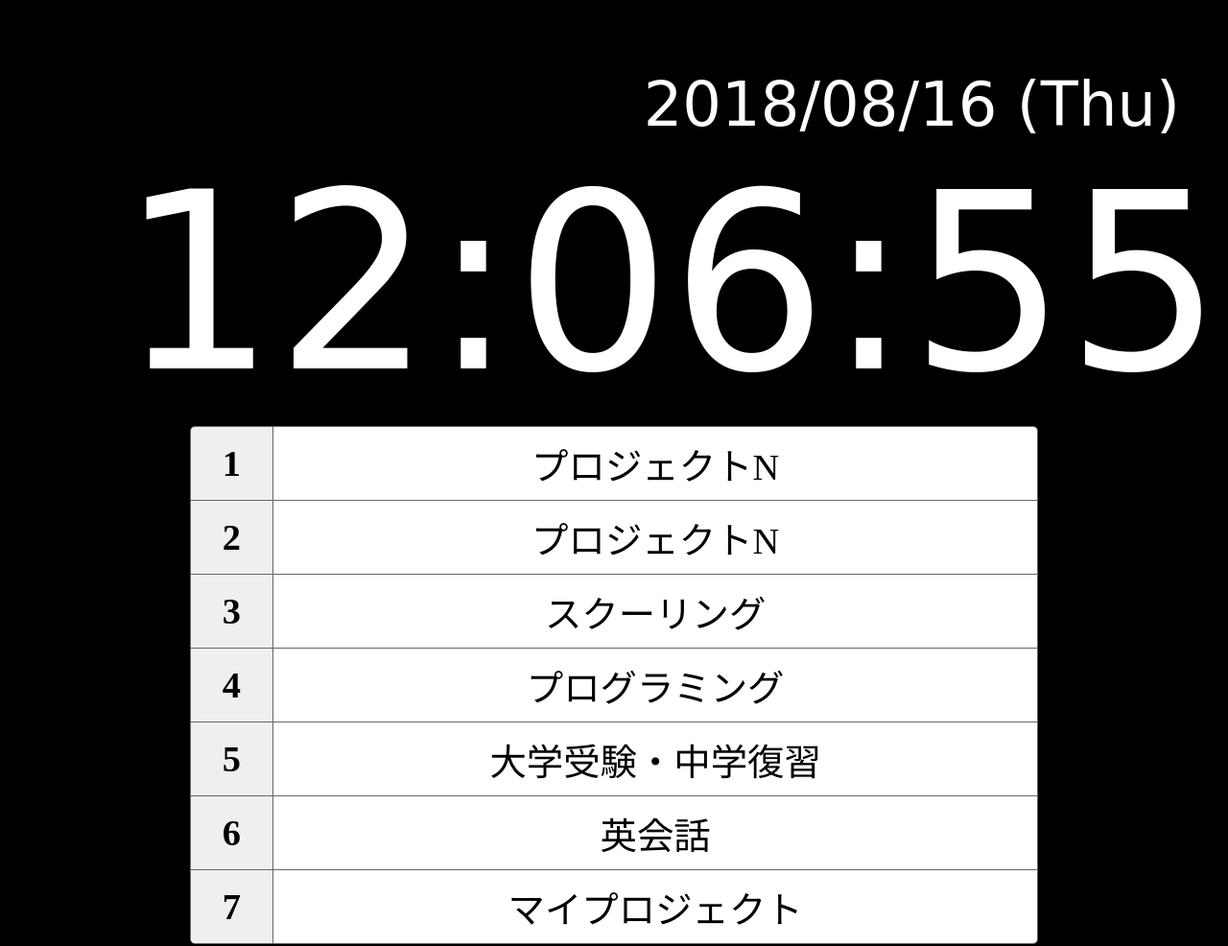
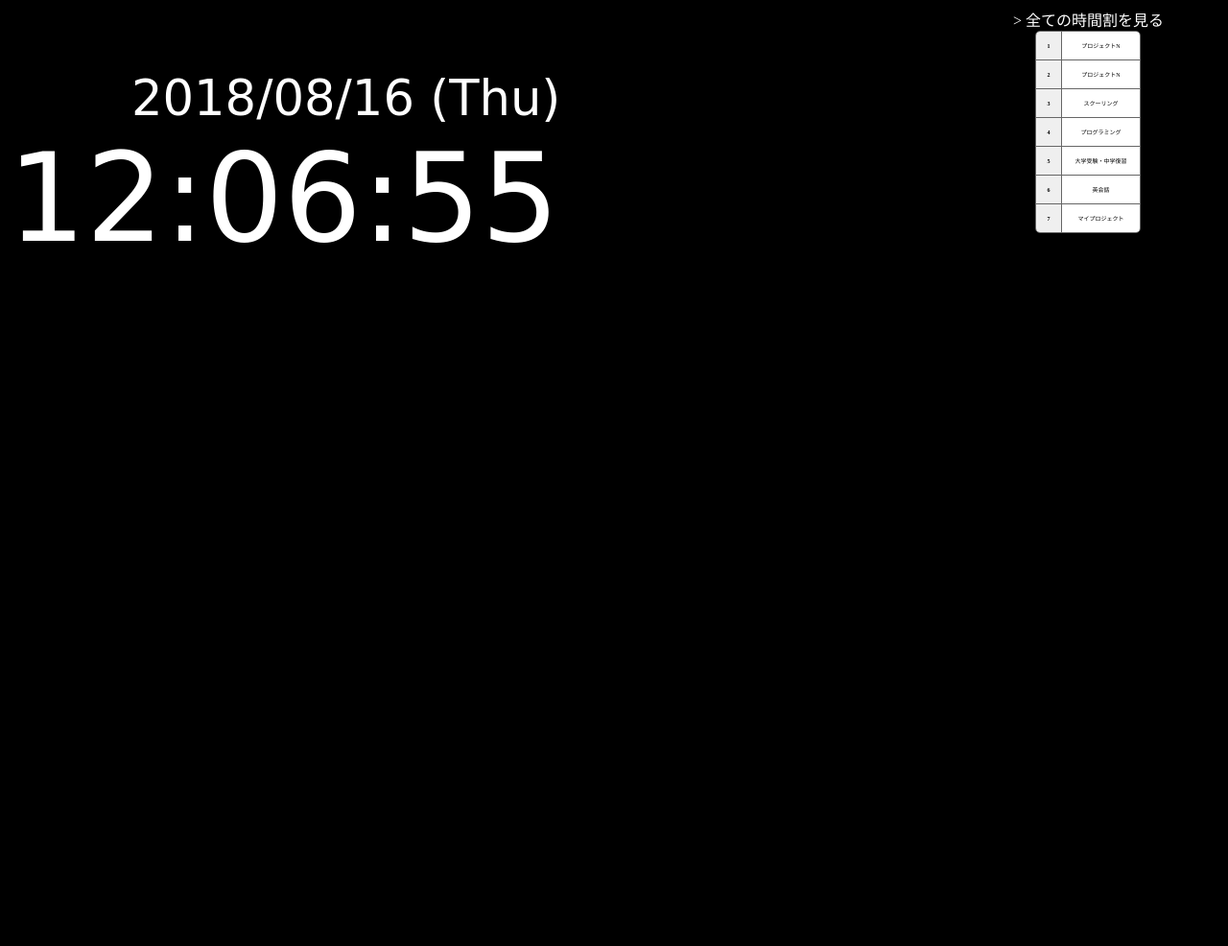
Before and after one commit to yoshi-practice/time-manager, a plain HTML site: page index.html in a window 1280 px wide. Shown: the whole page at 96% size. After the commit the page ends 800 px from the top, so only its background shows below. Drawn offline with Linux system fonts and the light colour scheme.

Commit message:
時間割を追加しました。

```diff
--- a/clock.js
+++ b/clock.js
@@ -1,7 +1,8 @@
-"use strict";
+'use strict';
+
 function clock() {
 
-    let bell = document.getElementById('bell'),
+    var bell = document.getElementById('bell'),
         auld_lang_syne = document.getElementById('auld_lang_syne'),
         weeks = ["Sun", "Mon", "Tue", "Wed", "Thu", "Fri", "Sat"], //曜日を出力
         now = new Date(),
@@ -22,23 +23,25 @@ function clock() {
     //     d = "0" + d;
     // }
     // if (mi < 10) {
-    //     mi = "0" + mi;
+    //     mi = "0" + mi;s
     // }
     // if (s < 10) {
     //     s = "0" + s;
     // }
+
+
     function dateformat(y, mo, d, w) {
-        let y0 = ("0000" + y).slice(-4);
-        let mo0 = ("00" + mo).slice(-2);
-        let d0 = ("00" + d).slice(-2);
+        var y0 = ("0000" + y).slice(-4),
+            mo0 = ("00" + mo).slice(-2),
+            d0 = ("00" + d).slice(-2);
         date = y0 + "/" + mo0 + "/" + d0 + " (" + w + ")";
         return date;
     }
 
     function timeformat(h, mi, s) {
-        let h0 = ("00" + h).slice(-2);
-        let mi0 = ("00" + mi).slice(-2);
-        let s0 = ("00" + s).slice(-2);
+        let h0 = ("00" + h).slice(-2),
+            mi0 = ("00" + mi).slice(-2),
+            s0 = ("00" + s).slice(-2);
         time = h0 + ":" + mi0 + ":" + s0;
         return time;
     }
@@ -163,43 +166,16 @@ function clock() {
 }
 
 function notification() {
-    // Notification対応しているかどうか
     if (window.Notification) {
-        // alert('Notificationは有効です');
-
         // Permissionの確認
-        if (Notification.permission === 'granted') {
-
-            // 許可されている場合はNotificationで通知
-            // alert('通知許可されています');
-
-
-        } else if (Notification.permission === 'denied') {
-
-            // alert('通知拒否されています');
-
-        } else if (Notification.permission === 'default') {
-
-            // alert('通知可能か不明です');
+        if (Notification.permission === 'granted') {} else if (Notification.permission === 'denied') {} else if (Notification.permission === 'default') {
             // 許可が取れていない場合はNotificationの許可を取る
             Notification.requestPermission(function (result) {
-                if (result === 'denied') {
-
-                    // alert('リクエスト結果：通知許可されませんでした');
-
-                } else if (result === 'default') {
-
-                    //     alert('リクエスト結果：通知可能か不明です');
-
-                } else if (result === 'granted') {
-
-                    //     alert('リクエスト結果：通知許可されました！！');
-
-                }
+                if (result === 'denied') {} else if (result === 'default') {} else if (result === 'granted') {}
             })
         }
     } else {
-        //alert('Notificationは無効です');
+        alert('通知が無効になっています');
     }
 
 }
--- a/index.html
+++ b/index.html
@@ -11,12 +11,15 @@
 
 
 <body>
+    <div class="box">
         <div id="clock_frame">
             <span id="clock_date"></span>
             <span id="clock_time"></span>
 
-        <!--全ての時間割-->
-        <!--table>
+
+        </div>
+        <div id="time_table">
+            <!--全ての時間割--><!--table>
             <tr>
                 <th></th>
                 <th>月</th>
@@ -118,7 +121,9 @@
                     <th>7</th>
                     <td class="seven"><a>マイプロジェクト</a></td>
                 </tr>
+                <a>> 全ての時間割を見る</a>
             </table>
+        </div>
     </div>
     <!--div id="sidebar">
         <p><a href="https://sites.google.com/nnn.ed.jp/nkou-students-shinsaibashi/?pli=1&authuser=1">心斎橋キャンパス掲示板</a></p>
--- a/style.css
+++ b/style.css
@@ -7,32 +7,36 @@ body {
 
  div#clock_frame {
      padding-top: 0.5em;
-    width: 100%;
+     /*    width: 100%;*/
+     float: left;
+ }
+
+ div#time_table {
+     float: left;
  }
 
  span {
      display: block;
-    float: right;
-    width: 90%;
+     float: left;
+     width: 55%;
      font-family: cursive;
-    margin-right: 10px;
+     /*        margin-right: 10px;*/
  }
 
  span#clock_date {
      text-align: right;
-    font-size: 0.5em;
-
+     font-size: 0.4em;
      padding-right: 0.5em;
  }
 
  span#clock_time {
-    font-size: 2em;
+     font-size: 1em;
  }
 
  span#schedule {
      font-size: 0.5em;
      text-align: right;
-    padding-right: 0.5em;
+     /*     padding-right: 0.5em;*/
  }
 
  /*table*/
@@ -81,3 +85,34 @@ th + th,
  td {
      border-left: 1px solid #666;
  }
+
+
+ @media screen and (min-width: 980px) {
+
+     .box {
+         overflow: hidden;
+     }
+
+
+
+ }
+
+ /* パソコン表示 */
+
+ @media screen and (min-width: 768px) and (max-width: 979px) {
+
+     div#clock_frame {
+         margin-top: 10vh;
+     }
+
+ }
+
+ /* タブレット端末表示 */
+
+ @media screen and (max-width: 479px) {
+     div#clock_frame {
+         margin-top: 10vh;
+     }
+ }
+
+ /* スマホ表示 */
```
Lines whose indentation alone changed are shown as unchanged.
